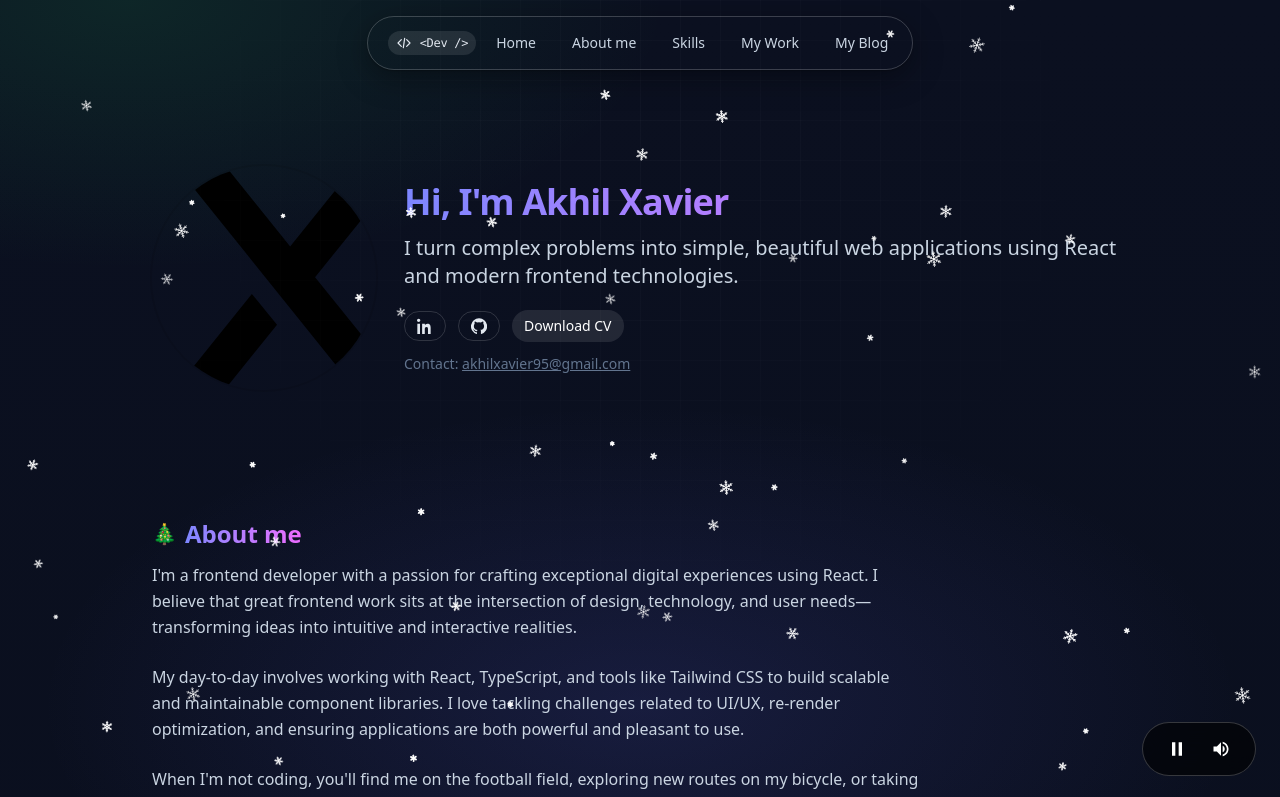
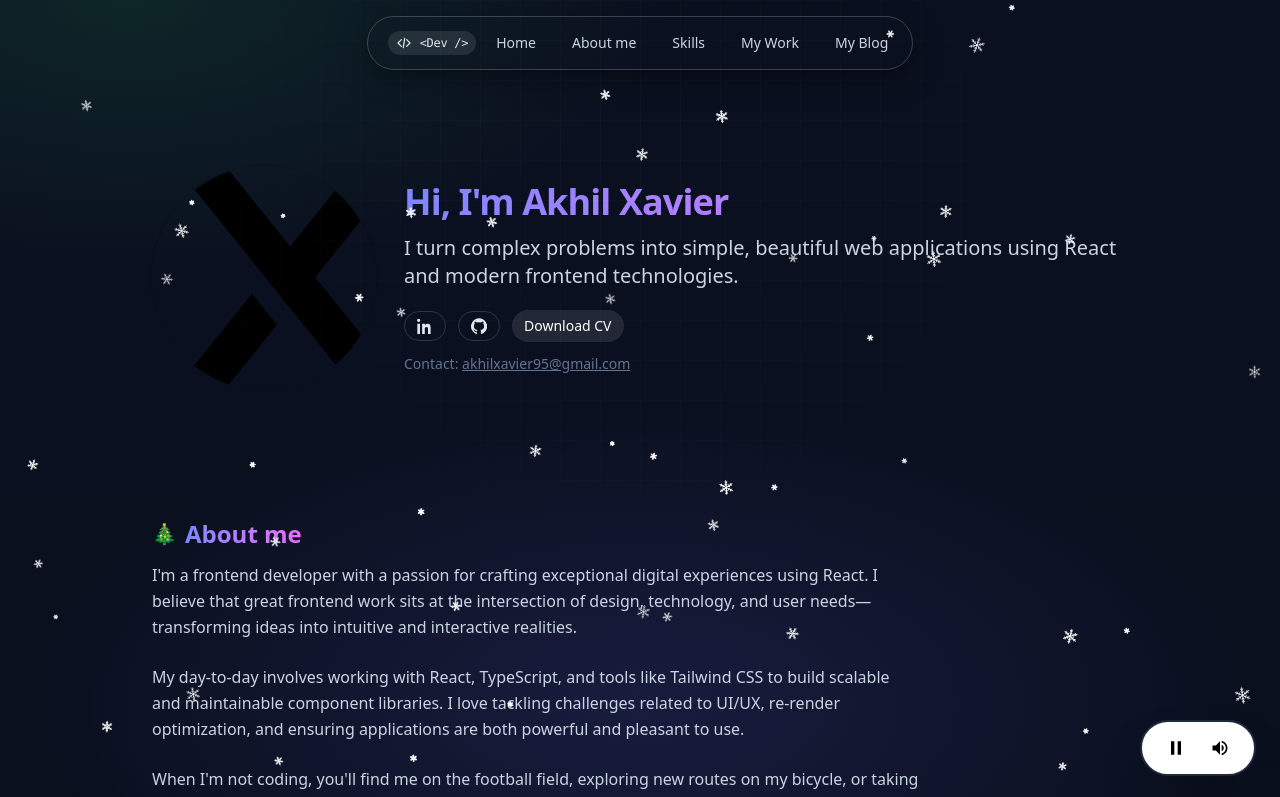
Before and after one commit to AkhilXavier95/portfolio, a Next.js app: page / in a window 1280 px wide. Shown: the top 797 px of the page. Built offline with nearby package versions, Linux system fonts and the light colour scheme.

Commit message:
chore: update audio control color scheme

```diff
--- a/src/components/ChristmasAudio.tsx
+++ b/src/components/ChristmasAudio.tsx
@@ -6,6 +6,12 @@ export default function ChristmasAudio() {
   const [isPlaying, setIsPlaying] = useState(true);
   const [isMuted, setIsMuted] = useState(false);
   const audioRef = useRef<HTMLAudioElement>(null);
+  const isMutedRef = useRef(isMuted);
+
+  // Keep ref in sync with state
+  useEffect(() => {
+    isMutedRef.current = isMuted;
+  }, [isMuted]);
 
   useEffect(() => {
     const audio = audioRef.current;
@@ -14,7 +20,8 @@ export default function ChristmasAudio() {
     // Attempt to play on mount
     const attemptPlay = async () => {
       try {
-        audio.muted = isMuted; // Sync muted state
+        // Use ref to always get the latest muted state
+        audio.muted = isMutedRef.current; // Sync muted state
         audio.volume = 0.7; // Set volume
         const playPromise = audio.play();
 
@@ -60,6 +67,8 @@ export default function ChristmasAudio() {
     // Fallback: Auto-play when user interacts (for browsers that block autoplay)
     const handleUserInteraction = () => {
       if (audio.paused) {
+        // Sync muted state before playing
+        audio.muted = isMutedRef.current;
         audio
           .play()
           .then(() => setIsPlaying(true))
@@ -135,10 +144,10 @@ export default function ChristmasAudio() {
       </audio>
 
       {/* Audio controls - fixed bottom right */}
-      <div className="fixed bottom-6 right-6 z-50 flex items-center gap-2 rounded-full border border-white/20 bg-black/60 px-4 py-2 backdrop-blur-md">
+      <div className="fixed bottom-6 right-6 z-50 flex items-center gap-2 rounded-full border-2 border-gray-800 bg-white px-4 py-2 shadow-2xl">
         <button
           onClick={togglePlay}
-          className="rounded-full p-2 text-white hover:bg-white/10 transition-colors"
+          className="rounded-full p-2 text-black hover:bg-gray-200 transition-colors"
           aria-label={isPlaying ? "Pause" : "Play"}
         >
           {isPlaying ? (
@@ -153,7 +162,7 @@ export default function ChristmasAudio() {
         </button>
         <button
           onClick={toggleMute}
-          className="rounded-full p-2 text-white hover:bg-white/10 transition-colors"
+          className="rounded-full p-2 text-black hover:bg-gray-200 transition-colors"
           aria-label={isMuted ? "Unmute" : "Mute"}
         >
           {isMuted ? (
```
